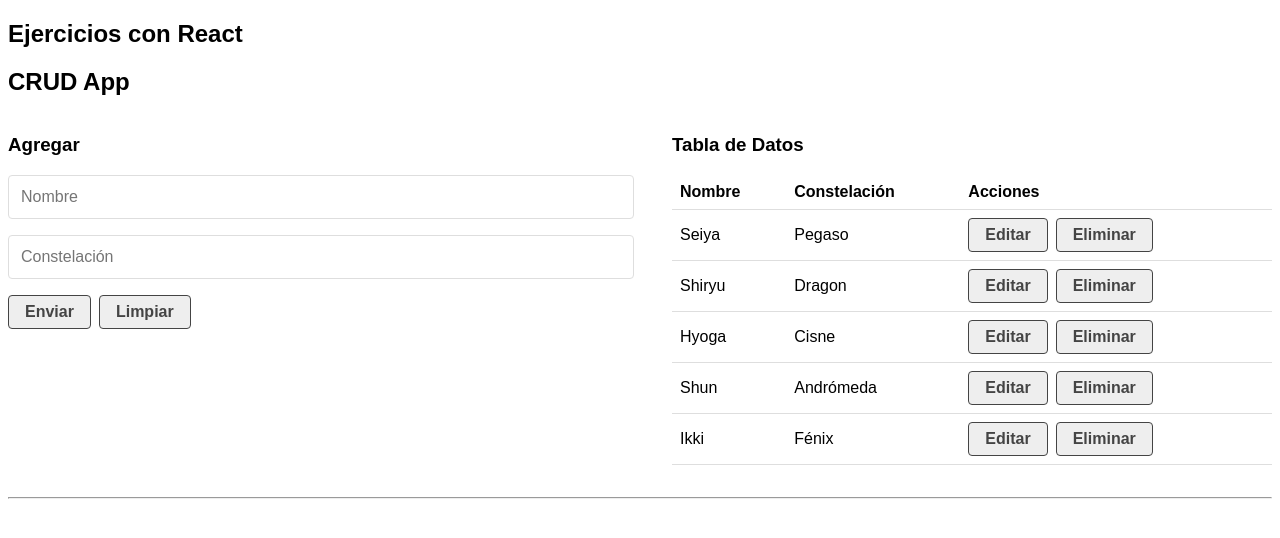
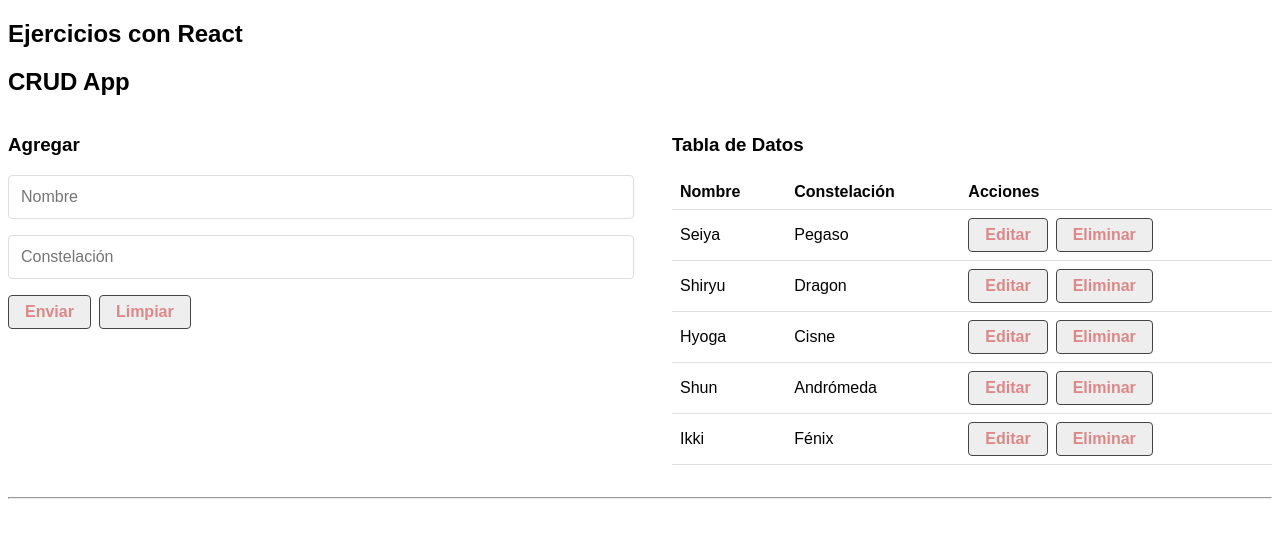
Before and after one commit to gian-pc/react-crud-app, a React (Create React App) app: page / in a window 1280 px wide. Shown: the top 538 px of the page. Built offline with nearby package versions, Linux system fonts and the light colour scheme.

Commit message:
quinto-commit

```diff
--- a/src/index.css
+++ b/src/index.css
@@ -30,7 +30,7 @@ input[type="reset"]{
     margin: 0 0.5rem 0 0;
     display: inline-block;
     background-color: #eee;
-    color: #444;
+    color: rgb(221, 136, 136);
     font-weight: bold;
     font-size: 1rem;
     line-height: 1;
```
